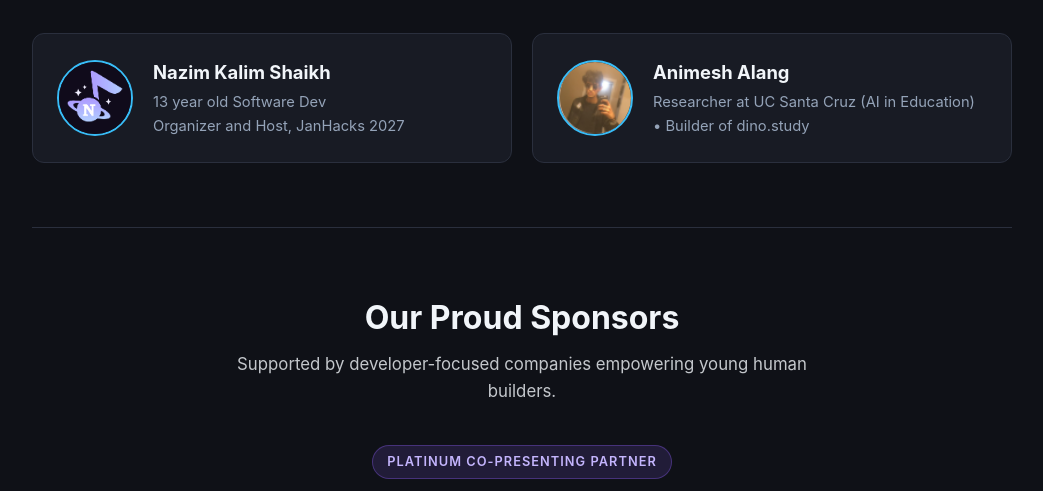
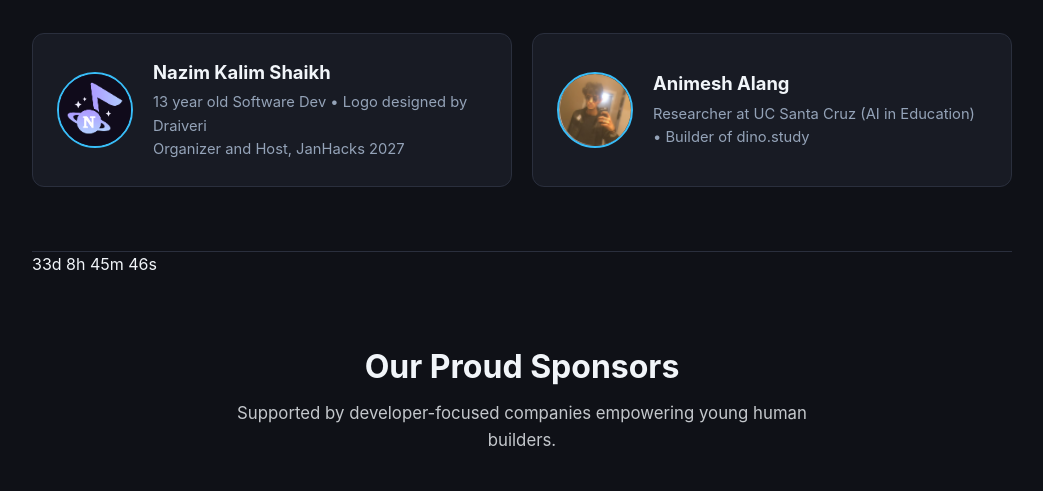
Before and after one commit to JanHacks/JanHacks-2027.github.io, a plain HTML site: page index.html in a window 1280 px wide. Shown: the part 1126-1617 px from the top of the page, without its empty margins (118-1161 px from the left). Drawn offline with Linux system fonts and the light colour scheme.

Commit message:
Update index.html

```diff
--- a/index.html
+++ b/index.html
@@ -321,7 +321,7 @@
       <img src="nazim.png" alt="Nazim Kalim Shaikh" class="judge-avatar" />
       <div class="judge-info">
         <h3>Nazim Kalim Shaikh</h3>
-        <p>13 year old Software Dev</p>
+        <p>13 year old Software Dev • Logo designed by Draiveri</p>
         <p>Organizer and Host, JanHacks 2027</p>
       </div>
     </div>
@@ -334,6 +334,24 @@
     </div>
   </div>
 </section>
+    <p id="countdown"></p>
+    <script>
+var countDownDate = new Date("Jan 1, 2027 00:00 UTC").getTime();
+var x = setInterval(function() {
+  var now = new Date().getTime();
+  var distance = countDownDate - now;
+  var days = Math.floor(distance / (1000 * 60 * 60 * 24));
+  var hours = Math.floor((distance % (1000 * 60 * 60 * 24)) / (1000 * 60 * 60));
+  var minutes = Math.floor((distance % (1000 * 60 * 60)) / (1000 * 60));
+  var seconds = Math.floor((distance % (1000 * 60)) / 1000);
+  document.getElementById("countdown").innerHTML = days + "d " + hours + "h "
+  + minutes + "m " + seconds + "s ";
+  if (distance < 0) {
+    clearInterval(x);
+    document.getElementById("countdown").innerHTML = "JanHacks 2027 is here!! Join now!";
+  }
+}, 1000);
+</script>
     <!-- Our Proud Sponsors Section -->
 <section id="sponsors" class="sponsors-section">
   <div class="container">
```
